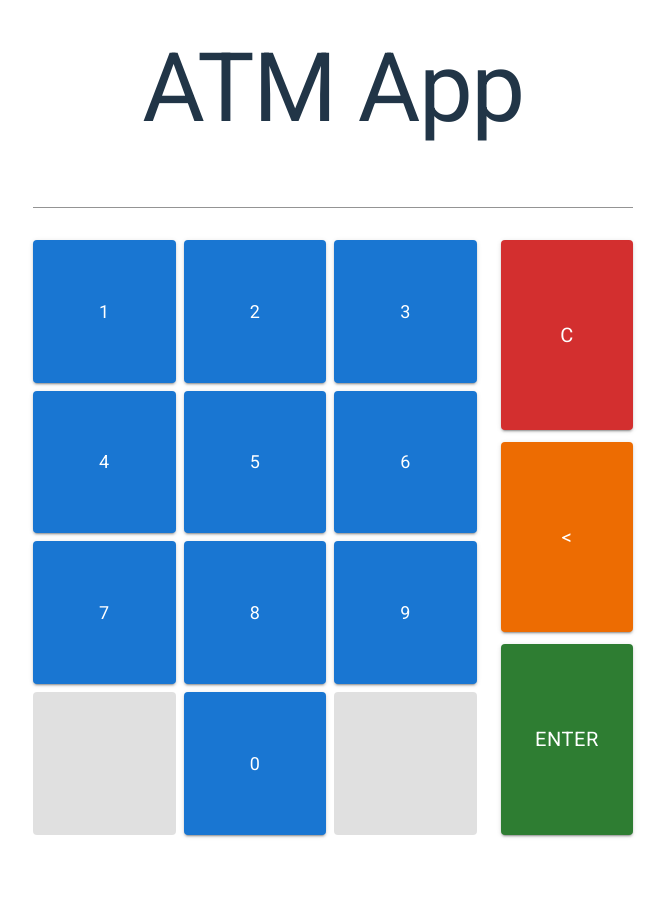
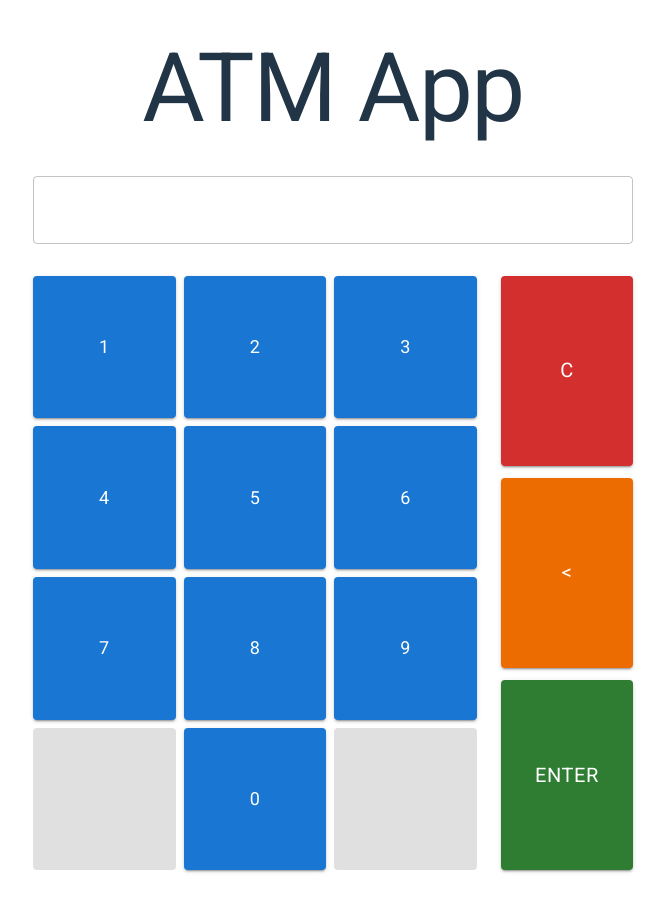
Before and after one commit to pauzimny/atm, a React (Vite) app: page / in a window 1280 px wide. Shown: the whole page, without its empty margins (307-972 px from the left). Before the commit the page ends 867 px from the top, so only its background shows below. Built offline with nearby package versions, Linux system fonts and the light colour scheme.

Commit message:
Replace input with `TextField`

```diff
--- a/src/ATMContainer.tsx
+++ b/src/ATMContainer.tsx
@@ -1,20 +1,24 @@
-import { Container, Input, Typography } from '@mui/material';
+import { Container, Typography, TextField } from '@mui/material';
 import { ATMKeyboard } from './components';
 import { useCallback, useState } from 'react';
 import type { ATMKeyboardKey } from './types';
+import { getFormattedCurrency } from './helpers';
 
 export function ATMContainer() {
-  const [atmInputValue, setAtmInputValue] = useState<string>();
+  const [atmInputValue, setAtmInputValue] = useState<string>('');
 
   const handleKeyPress = useCallback(
     (key: ATMKeyboardKey) => {
-      if (key === 'C') {
-        setAtmInputValue('');
-      } else if (key === 'Enter') {
-        alert(`Entered value: ${atmInputValue}`);
-        setAtmInputValue('');
-      } else {
-        setAtmInputValue(prev => (prev ? prev + key : key));
+      switch (key) {
+        case 'C':
+          setAtmInputValue('');
+          break;
+        case 'Enter':
+          alert(`Entered value: ${atmInputValue}`);
+          setAtmInputValue('');
+          break;
+        default:
+          setAtmInputValue(prev => (prev ? prev + key : key));
       }
     },
     [atmInputValue]
@@ -23,7 +27,25 @@ export function ATMContainer() {
   return (
     <Container>
       <Typography variant="h1">ATM App</Typography>
-      <Input value={atmInputValue} fullWidth sx={{ marginTop: 4 }} />
+      <TextField
+        label=""
+        value={getFormattedCurrency(atmInputValue)}
+        fullWidth
+        sx={{ marginTop: 4 }}
+        slotProps={{
+          input: {
+            readOnly: true,
+            sx: {
+              input: {
+                textAlign: 'center',
+                fontWeight: 'bold',
+                fontSize: 24,
+              },
+            },
+          },
+        }}
+      />
+
       <ATMKeyboard onKeyPress={handleKeyPress} />
     </Container>
   );
--- a/src/components/ATMKeyboard.tsx
+++ b/src/components/ATMKeyboard.tsx
@@ -19,7 +19,7 @@ export function ATMKeyboard({ onKeyPress }: ATMKeyboardProps) {
       <Grid size={{ xs: 9 }}>
         <Grid container spacing={1}>
           {ATM_KEYBOARD_KEYS.map(buttonKey => (
-            <ATMButton buttonKey={buttonKey} onKeyPress={onKeyPress} />
+            <ATMButton buttonKey={buttonKey} onKeyPress={onKeyPress} key={buttonKey} />
           ))}
         </Grid>
       </Grid>
--- /dev/null
+++ b/src/helpers.ts
@@ -0,0 +1,13 @@
+export const getFormattedCurrency = (valueToBeFormatted: string | undefined) => {
+  if (!valueToBeFormatted) {
+    return '';
+  }
+
+  const parsedNumericValue = parseFloat(valueToBeFormatted);
+
+  return new Intl.NumberFormat('pl-PL', {
+    style: 'currency',
+    currency: 'PLN',
+    minimumFractionDigits: 2,
+  }).format(parsedNumericValue);
+};
```
